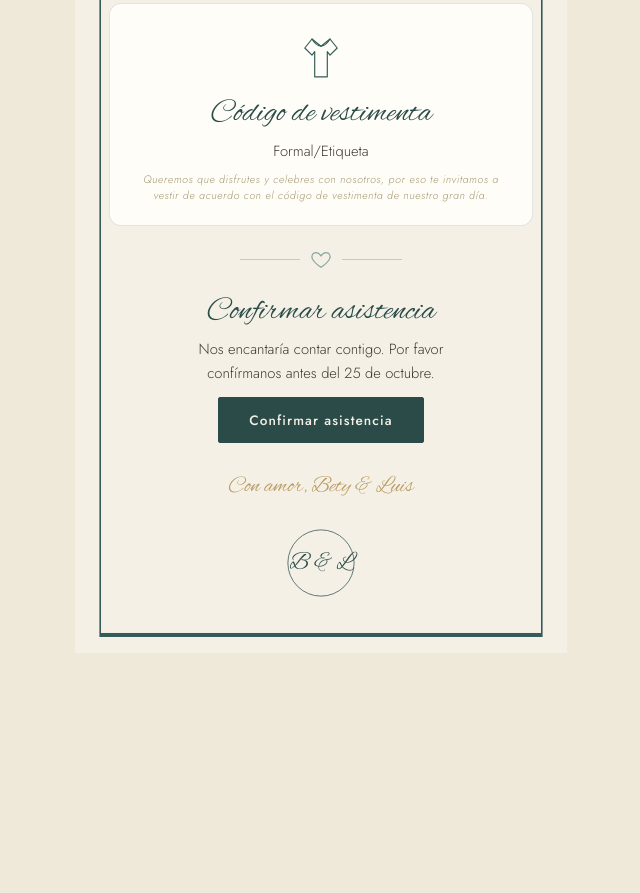
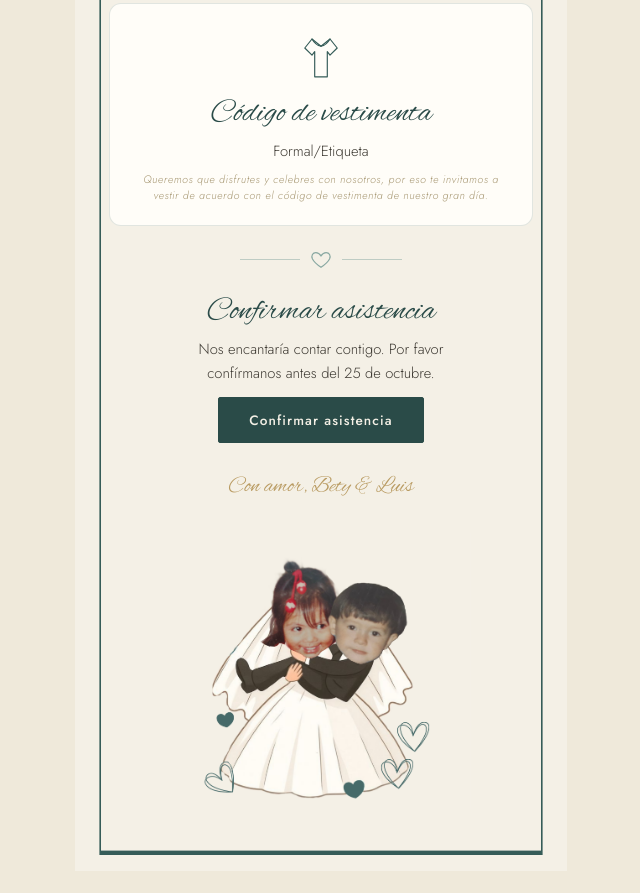
Before and after one commit to MarioTudon/invitacion-bety-y-luis, a website: page index.html in a window 1280 px wide. Shown: the part 1916-2809 px from the top of the page, without its empty margins (319-959 px from the left). Before the commit the page ends 2629 px from the top, so only its background shows below. Drawn offline with Linux system fonts and the light colour scheme.

Commit message:
Cambio de imagen final

```diff
--- a/index.html
+++ b/index.html
@@ -275,23 +275,20 @@
   }
 
   /* Closing emblem */
-  .emblem{
-    position:relative;
-    width:72px;
-    height:72px;
-    margin:26px auto 4px;
-  }
-  .emblem svg{width:100%;height:100%;display:block;}
-  .emblem-text{
-    position:absolute;
-    inset:0;
-    display:flex;
-    align-items:center;
-    justify-content:center;
-    font-family:'Alex Brush',cursive;
-    font-size:1.5rem;
-    color:var(--teal-deep);
-  }
+  .emblem {
+  width: 300px;
+  aspect-ratio: 1 / 1;
+  margin: 20px auto 0;
+  overflow: hidden;
+  border-radius: 12px;
+}
+
+.emblem img {
+  width: 100%;
+  height: 100%;
+  display: block;
+  object-fit: cover;
+}
 
   /* Sound control */
   .sound-btn{
@@ -503,13 +500,13 @@
 
       <footer class="sign">Con amor, Bety &amp; Luis</footer>
 
-      <!-- Emblema de cierre -->
-      <div class="emblem" aria-hidden="true">
-        <svg viewBox="0 0 100 100" xmlns="http://www.w3.org/2000/svg">
-          <circle cx="50" cy="50" r="46" fill="none" stroke="#2A4B48" stroke-width="1"/>
-        </svg>
-        <span class="emblem-text">B &amp; L</span>
-      </div>
+      <!-- Imagen de cierre -->
+<div class="emblem">
+  <img
+    src="src/assets/bety-luis.png"
+    alt="Bety y Luis"
+  >
+</div>
     </div>
   </div>
 </div>
```
Also changed, not shown: src/assets/bety-luis.png (added).
